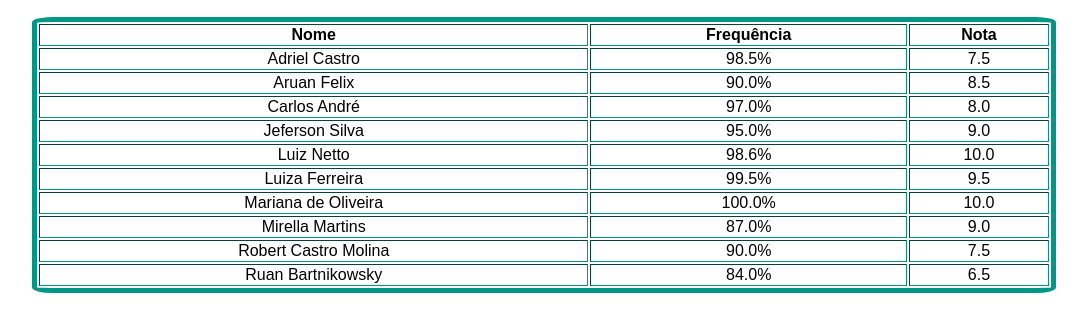
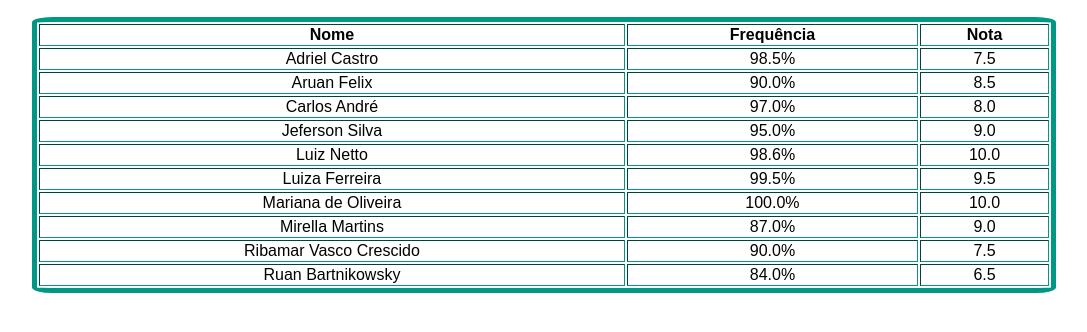
Before and after one commit to LucasFerreira-1/tabela, a plain HTML site: page tabelan2.html in a window 1280 px wide. Shown: the part 202-534 px from the top of the page, without its empty margins (96-1183 px from the left). Drawn offline with Linux system fonts and the light colour scheme.

Commit message:
Add files via upload

```diff
--- a/tabelan2.html
+++ b/tabelan2.html
@@ -62,7 +62,7 @@
             <td>9.0</td>
         </tr>
         <tr>
-            <td>Robert Castro Molina</td>
+            <td>Ribamar Vasco Crescido</td>
             <td>90.0%</td>
             <td>7.5</td>
         </tr>
```
